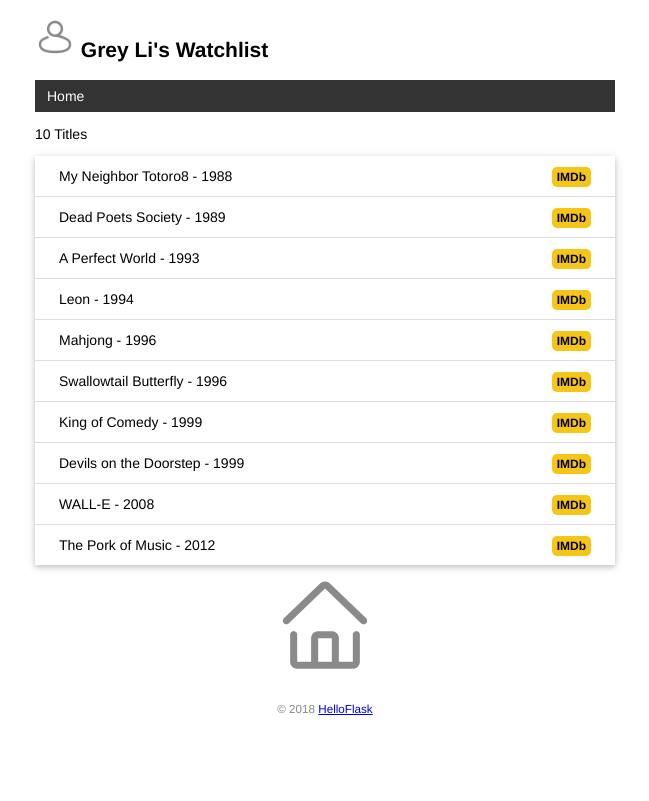
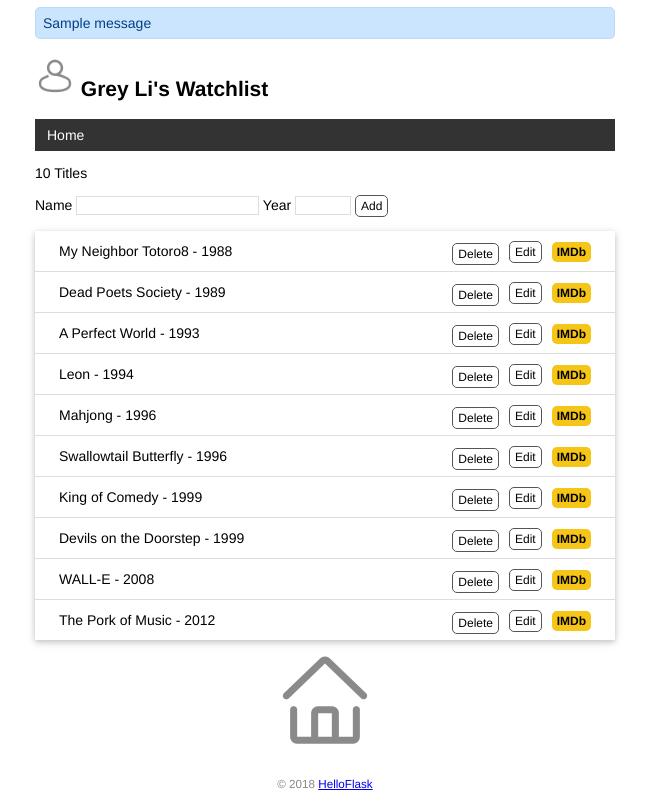
Before and after one commit to yomomoxi/watchlist, a Flask app: page / in a window 1280 px wide. Shown: the whole page, without its empty margins (315-964 px from the left). Before the commit the page ends 715 px from the top, so only its background shows below. Run offline with Flask 3, Linux system fonts and the light colour scheme; one stand-in notice (Sample message) is shown.

Commit message:
edit and delete item by form

```diff
--- a/app.py
+++ b/app.py
@@ -1,10 +1,12 @@
 import os
 import sys
+from flask import request
 from flask import Flask, render_template
 from flask import Flask
 from flask_sqlalchemy import SQLAlchemy
 import click
-
+from flask import request, url_for, redirect, flash
+from flask import flash
 WIN = sys.platform.startswith('win')
 if WIN:  # 如果是 Windows 系统，使用三个斜线
     prefix = 'sqlite:///'
@@ -14,6 +16,7 @@ else:  # 否则使用四个斜线
 app = Flask(__name__)
 app.config['SQLALCHEMY_DATABASE_URI'] = prefix + os.path.join(app.root_path, 'data.db')
 app.config['SQLALCHEMY_TRACK_MODIFICATIONS'] = False  # 关闭对模型修改的监控
+app.config['SECRET_KEY'] = 'dev'  # 等同于 app.secret_key = 'dev'
 # 在扩展类实例化前加载配置
 db = SQLAlchemy(app)
 
@@ -28,10 +31,54 @@ def page_not_found(e):
     return render_template('404.html'), 404
 
 
-@app.route('/')
+@app.route('/',methods=['GET', 'POST'])
 def index():
+    if request.method == 'POST':  # 判断是否是 POST 请求
+        # 获取表单数据
+        title = request.form.get('title')  # 传入表单对应输入字段的 name 值
+        year = request.form.get('year')
+        # 验证数据
+        if not title or not year or len(year) > 4 or len(title) > 60:
+            flash('Invalid input.')  # 显示错误提示
+            return redirect(url_for('index'))  # 重定向回主页
+        # 保存表单数据到数据库
+        movie = Movie(title=title, year=year)  # 创建记录
+        db.session.add(movie)  # 添加到数据库会话
+        db.session.commit()  # 提交数据库会话
+        flash('Item created.')  # 显示成功创建的提示
+        return redirect(url_for('index'))  # 重定向回主页
+
     movies = Movie.query.all()
     return render_template('index.html', movies=movies)
+
+# 编辑条目
+@app.route('/movie/edit/<int:movie_id>', methods=['GET', 'POST'])
+def edit(movie_id):
+    movie = Movie.query.get_or_404(movie_id)
+
+    if request.method == 'POST':  # 处理编辑表单的提交请求
+        title = request.form['title']
+        year = request.form['year']
+
+        if not title or not year or len(year) != 4 or len(title) > 60:
+            flash('Invalid input.')
+            return redirect(url_for('edit', movie_id=movie_id))  # 重定向回对应的编辑页面
+
+        movie.title = title  # 更新标题
+        movie.year = year  # 更新年份
+        db.session.commit()  # 提交数据库会话
+        flash('Item updated.')
+        return redirect(url_for('index'))  # 重定向回主页
+
+    return render_template('edit.html', movie=movie)  # 传入被编辑的电影记录
+@app.route('/movie/delete/<int:movie_id>', methods=['POST'])  # 限定只接受 POST 请求
+def delete(movie_id):
+    movie = Movie.query.get_or_404(movie_id)  # 获取电影记录
+    db.session.delete(movie)  # 删除对应的记录
+    db.session.commit()  # 提交数据库会话
+    flash('Item deleted.')
+    return redirect(url_for('index'))  # 重定向回主页
+
 class User(db.Model):  # 表名将会是 user（自动生成，小写处理）
     id = db.Column(db.Integer, primary_key=True)  # 主键
     name = db.Column(db.String(20))  # 名字
--- a/static/style.css
+++ b/static/style.css
@@ -48,6 +48,7 @@ footer {
 }
 .float-right {
     float: right;
+    margin-left: 10px;
 }
 
 .imdb {
@@ -59,3 +60,38 @@ footer {
     border-radius: 5px;
     padding: 3px 5px;
 }
+
+/* 覆盖某些浏览器对 input 元素定义的字体 */
+input[type=submit] {
+    font-family: inherit;
+}
+
+input[type=text] {
+    border: 1px solid #ddd;
+}
+
+input[name=year] {
+    width: 50px;
+}
+
+.btn {
+    font-size: 12px;
+    padding: 3px 5px;
+    text-decoration: none;
+    cursor: pointer;
+    background-color: white;
+    color: black;
+    border: 1px solid #555555;
+    border-radius: 5px;
+}
+
+.btn:hover {
+    text-decoration: none;
+    background-color: black;
+    color: white;
+    border: 1px solid black;
+}
+
+.inline-form {
+    display: inline;
+}
--- a/templates/base.html
+++ b/templates/base.html
@@ -1,5 +1,6 @@
 <!DOCTYPE html>
 <html lang="en">
+
 <head>
     {% block head %}
     <meta charset="utf-8">
@@ -10,6 +11,12 @@
     {% endblock %}
 </head>
 <body>
+    <!-- 插入到页面标题上方 -->
+{% for message in get_flashed_messages() %}
+<div class="alert">{{ message }}</div>
+{% endfor %}
+
+
     <h2>
         <img alt="Avatar" class="avatar" src="{{ url_for('static', filename='images/avatar.png') }}">
         {{ user.name }}'s Watchlist
@@ -25,6 +32,16 @@
     </footer>
 </body>
 <style>
+    .alert {
+    position: relative;
+    padding: 7px;
+    margin: 7px 0;
+    border: 1px solid transparent;
+    color: #004085;
+    background-color: #cce5ff;
+    border-color: #b8daff;
+    border-radius: 5px;
+}
     nav ul {
         list-style-type: none;
         margin: 0;
@@ -49,4 +66,5 @@ nav li a:hover {
         background-color: #111;
     }
 </style>
+
 </html>
--- a/templates/index.html
+++ b/templates/index.html
@@ -1,11 +1,13 @@
 <!DOCTYPE html>
 <html lang="en">
+
 <head>
     <meta charset="utf-8">
     <title>{{ user.name }}'s Watchlist</title>
     <link rel="stylesheet" href="{{ url_for('static', filename='style.css') }}" type="text/css">
 
 </head>
+
 <body>
 
     <!-- base html -->
@@ -13,24 +15,46 @@
 
     {% block content %}
     <p>{{ movies|length }} Titles</p>
+        <form method="post">
+            Name <input type="text" name="title" autocomplete="off" required>
+            Year <input type="text" name="year" autocomplete="off" required>
+            <input class="btn" type="submit" name="submit" value="Add">
+        </form>
+
     <ul class="movie-list">
         {% for movie in movies %}
         <li>{{ movie.title }} - {{ movie.year }}
             <span class="float-right">
-             <a class="imdb" href="https://www.imdb.com/find?q={{ movie.title }}" target="_blank" title="Find this movie on IMDb">IMDb</a>
+                <a class="imdb" href="https://www.imdb.com/find?q={{ movie.title }}" target="_blank"
+                    title="Find this movie on IMDb">IMDb</a>
+            </span>
+            <!-- 编辑电影条目 -->
+            <span class="float-right">
+                <a class="btn" href="{{ url_for('edit', movie_id=movie.id) }}">Edit</a>
+            </span>
+            <!-- 删除 -->
+            <span class="float-right">
+                <form class="inline-form" method="post" action="{{ url_for('delete', movie_id=movie.id) }}">
+                    <input class="btn" type="submit" name="delete" value="Delete"
+                        onclick="return confirm('Are you sure?')">
+                </form>
+
             </span>
         </li>
         {% endfor %}
     </ul>
- <img alt="Walking Totoro" class="totoro" src="{{ url_for('static', filename='images/totoro.png') }}" title="to~to~ro~">
+    <img alt="Walking Totoro" class="totoro" src="{{ url_for('static', filename='images/totoro.png') }}"
+        title="to~to~ro~">
     {% endblock %}
 
     <span class="float-right">
-    <a class="imdb" href="https://www.imdb.com/find?q={{ movie.title }}" target="_blank" title="Find this movie on IMDb">IMDb</a>
+        <a class="imdb" href="https://www.imdb.com/find?q={{ movie.title }}" target="_blank"
+            title="Find this movie on IMDb">IMDb</a>
     </span>
 
 </body>
 <style>
 
 </style>
+
 </html>
```
Also changed, not shown: templates/404.html (+7 -20 lines), templates/edit.html (added, +20 -0 lines), data.db. Lines whose indentation alone changed are shown as unchanged.
